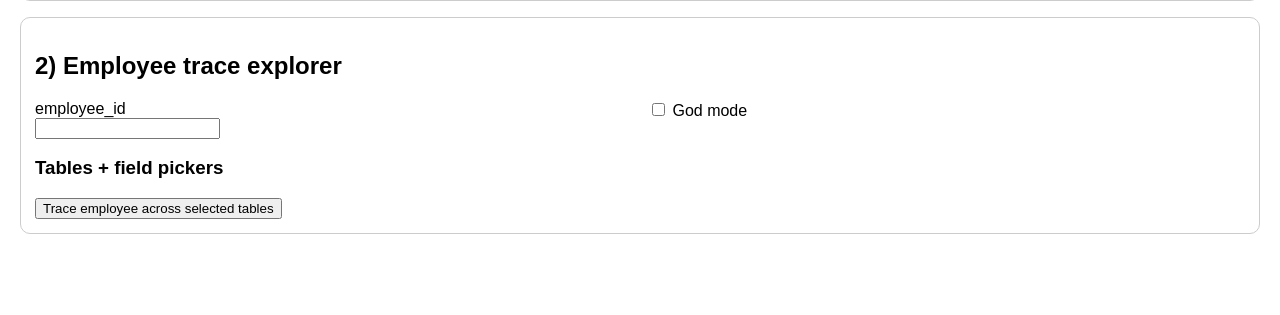
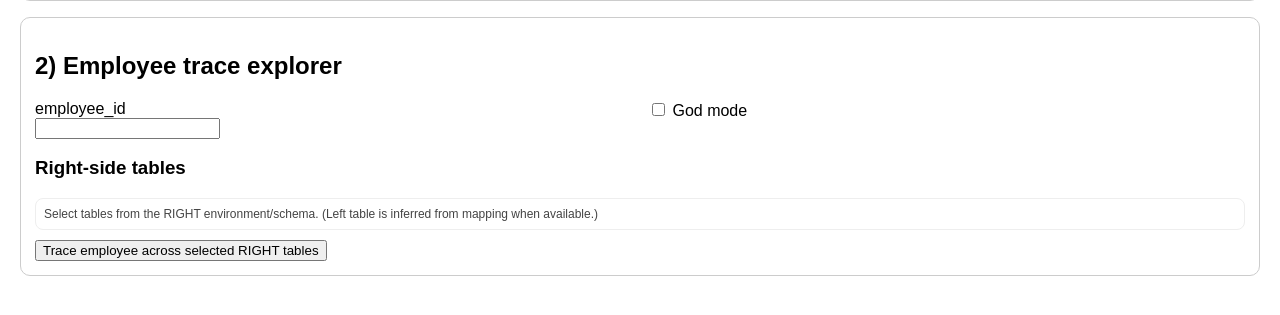
Before and after one commit to kellyclaw-ai/vertica-workday-compare, a FastAPI app: template templates/index.html in a window 1280 px wide. Shown: the part 374-689 px from the top of the page. Run offline with FastAPI, Linux system fonts and the light colour scheme; the template is opened without the code that fills it, so the values that code supplies are empty.

Commit message:
Simplify trace explorer to right-table checklist and infer left tables via mapping

```diff
--- a/app/main.py
+++ b/app/main.py
@@ -6,7 +6,7 @@ from fastapi.responses import HTMLResponse, JSONResponse
 from fastapi.templating import Jinja2Templates
 
 from app.compare_service import compare_tables, employee_trace
-from app.db import get_table_columns
+from app.db import get_table_columns, get_schema_tables
 from app.mapping_store import load_mapping, field_map_for_table, key_map_for_table
 from app.settings import settings
 
@@ -50,6 +50,23 @@ def _unmapped_fields_report(left_table: str, right_table: str) -> dict:
 
 def _render_home(request: Request, compare_result=None, trace_frames=None, employee_id=""):
     table_maps, field_maps, value_maps = load_mapping(settings.mapping_file)
+
+    # Right-side schema tables list (used by trace explorer)
+    right_schema = None
+    if table_maps and table_maps[0].right_table and "." in table_maps[0].right_table:
+        right_schema = table_maps[0].right_table.split(".", 1)[0]
+
+    right_schema_tables = []
+    if right_schema:
+        try:
+            right_schema_tables = get_schema_tables(_conn_right(), right_schema)
+        except Exception:
+            right_schema_tables = []
+
+    # Fallback: use only mapped right tables
+    if not right_schema_tables:
+        right_schema_tables = sorted({tm.right_table for tm in table_maps if tm.right_table})
+
     return templates.TemplateResponse(
         "index.html",
         {
@@ -57,6 +74,7 @@ def _render_home(request: Request, compare_result=None, trace_frames=None, emplo
             "table_maps": table_maps,
             "field_maps": field_maps,
             "value_maps": value_maps,
+            "right_schema_tables": right_schema_tables,
             "god_mode_default": settings.god_mode_default,
             "compare_result": compare_result,
             "trace_frames": trace_frames or [],
@@ -162,27 +180,23 @@ async def trace_ui(request: Request):
     employee_id = str(form.get("employee_id", "")).strip()
     god_mode = str(form.get("god_mode", "")).lower() in {"on", "true", "1", "yes"}
 
-    table_maps, field_maps = load_mapping(settings.mapping_file)
-    selected_tables = form.getlist("left_table")
+    table_maps, field_maps, _value_maps = load_mapping(settings.mapping_file)
+    selected_right_tables = form.getlist("right_table")
 
     frames = []
-    for lt in selected_tables:
-        tm = next((t for t in table_maps if t.left_table == lt), None)
+    for rt in selected_right_tables:
+        tm = next((t for t in table_maps if t.right_table == rt), None)
         if not tm:
+            # Not mapped; skip for now (trace is designed to show left/right).
             continue
+
         fmaps = field_map_for_table(field_maps, tm.left_table, tm.right_table)
         kmaps = key_map_for_table(field_maps, tm.left_table, tm.right_table)
         left_keys = [k.left_field for k in kmaps]
         right_keys = [k.right_field for k in kmaps]
 
-        l_fields_all = [f.left_field for f in fmaps]
-        r_fields_all = [f.right_field for f in fmaps]
-
-        selected_left_fields = form.getlist(f"fields_left::{tm.left_table}")
-        selected_right_fields = form.getlist(f"fields_right::{tm.right_table}")
-
-        l_fields = selected_left_fields or l_fields_all
-        r_fields = selected_right_fields or r_fields_all
+        l_fields = [f.left_field for f in fmaps]
+        r_fields = [f.right_field for f in fmaps]
 
         # Ensure key fields are present and at the beginning
         l_fields = left_keys + [f for f in l_fields if f not in set(left_keys)]
--- a/templates/index.html
+++ b/templates/index.html
@@ -118,47 +118,18 @@
         </div>
       </div>
 
-      <h3>Tables + field pickers</h3>
-      {% if value_maps %}
-        <div class="frame">
-          <strong>Value map rules loaded:</strong> {{ value_maps|length }}
-          <div class="small">Sheet: <code>value_map</code> (columns: table, field, table_value, canonical_value)</div>
-        </div>
-      {% endif %}
+      <h3>Right-side tables</h3>
+      <div class="frame frame-scroll">
+        <div class="small">Select tables from the RIGHT environment/schema. (Left table is inferred from mapping when available.)</div>
+        {% for rt in right_schema_tables %}
+          <label style="display:block; margin: 4px 0;">
+            <input type="checkbox" name="right_table" value="{{ rt }}" />
+            {{ rt }}
+          </label>
+        {% endfor %}
+      </div>
 
-      {% for tm in table_maps %}
-        <div class="frame">
-          <label>
-            <input type="checkbox" name="left_table" value="{{ tm.left_table }}" />
-            {{ tm.left_table }} ↔ {{ tm.right_table }}
-          </label>
-
-          <div class="row" style="margin-top:8px;">
-            <div class="col">
-              <strong>{{ tm.left_table }} fields</strong><br/>
-              <select name="fields_left::{{ tm.left_table }}" multiple size="8" style="width:100%;">
-                {% for fm in field_maps %}
-                  {% if fm.left_table == tm.left_table and fm.right_table == tm.right_table %}
-                    <option value="{{ fm.left_field }}">{{ fm.left_field }}</option>
-                  {% endif %}
-                {% endfor %}
-              </select>
-            </div>
-            <div class="col">
-              <strong>{{ tm.right_table }} fields</strong><br/>
-              <select name="fields_right::{{ tm.right_table }}" multiple size="8" style="width:100%;">
-                {% for fm in field_maps %}
-                  {% if fm.left_table == tm.left_table and fm.right_table == tm.right_table %}
-                    <option value="{{ fm.right_field }}">{{ fm.right_field }}</option>
-                  {% endif %}
-                {% endfor %}
-              </select>
-            </div>
-          </div>
-        </div>
-      {% endfor %}
-
-      <button type="submit">Trace employee across selected tables</button>
+      <button type="submit">Trace employee across selected RIGHT tables</button>
     </form>
 
     {% for f in trace_frames %}
```
Also changed, not shown: app/db.py (+15 -0 lines).
